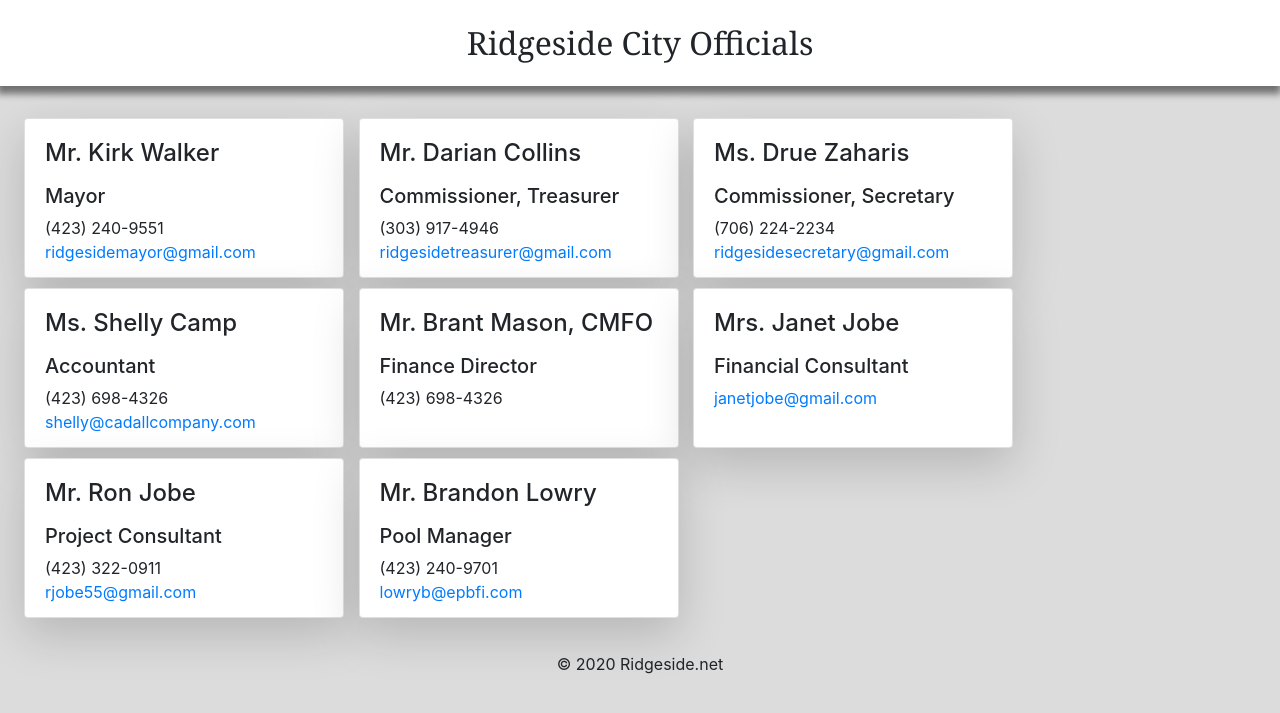
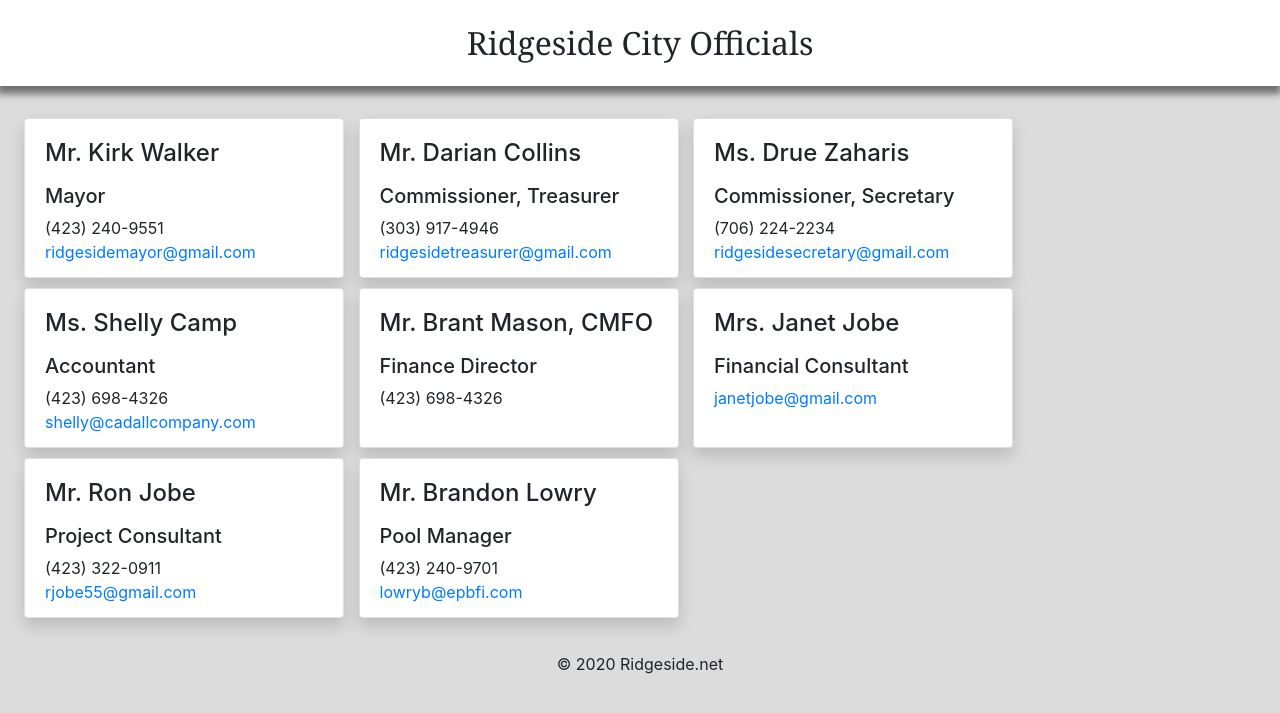
Before and after one commit to chastain/ridgeside.net, a PHP site: page /officials.php in a window 1280 px wide. Shown: the part 62-775 px from the top of the page. Run offline with PHP 8.4, Linux system fonts and the light colour scheme.

Commit message:
officials page shrink shadows and cleanup

```diff
--- a/www/officials.php
+++ b/www/officials.php
@@ -13,8 +13,6 @@
 			width: 20rem;
 			height: 10rem;
 
-			margin: 0 auto; /* Added */
-			float: none; /* Added */
 			margin-bottom: 10px; /* Added */
 			margin-right: 10px;
 		}
@@ -28,7 +26,7 @@
 
 <div class="container-fluid p-4">
 
-	<div class="card shadow-lg">
+	<div class="card shadow">
 	<div class="card-body">
 	<h4 class="card-title">Mr. Kirk Walker</h4>
 		<p class="card-text">
@@ -39,7 +37,7 @@
 	</div>
 	</div>
 
-	<div class="card shadow-lg" >
+	<div class="card shadow" >
 	<div class="card-body">
 	<h4 class="card-title">Mr. Darian Collins</h4>
 		<p class="card-text">
@@ -50,7 +48,7 @@
 	</div>
 	</div>
 
-	<div class="card shadow-lg" >
+	<div class="card shadow" >
 		<div class="card-body">
 		<h4 class="card-title">Ms. Drue Zaharis</h4>
 			<p class="card-text">
@@ -61,7 +59,7 @@
 		</div>
 	</div>
 
-	<div class="card shadow-lg" >
+	<div class="card shadow" >
 		<div class="card-body">
 		<h4 class="card-title">Ms. Shelly Camp</h4>
 			<p class="card-text">
@@ -72,7 +70,7 @@
 		</div>
 	</div>
 
-	<div class="card shadow-lg" >
+	<div class="card shadow" >
 		<div class="card-body">
 		<h4 class="card-title">Mr. Brant Mason, CMFO</h4>
 			<p class="card-text">
@@ -83,7 +81,7 @@
 		</div>
 	</div>
 
-	<div class="card shadow-lg" >
+	<div class="card shadow" >
 		<div class="card-body">
 		<h4 class="card-title">Mrs. Janet Jobe</h4>
 			<p class="card-text">
@@ -94,7 +92,7 @@
 		</div>
 	</div>
 
-	<div class="card shadow-lg" >
+	<div class="card shadow" >
 		<div class="card-body">
 		<h4 class="card-title">Mr. Ron Jobe</h4>
 			<p class="card-text">
@@ -105,7 +103,7 @@
 		</div>
 	</div>
 
-	<div class="card shadow-lg" >
+	<div class="card shadow" >
 		<div class="card-body">
 		<h4 class="card-title">Mr. Brandon Lowry</h4>
 			<p class="card-text">
```
